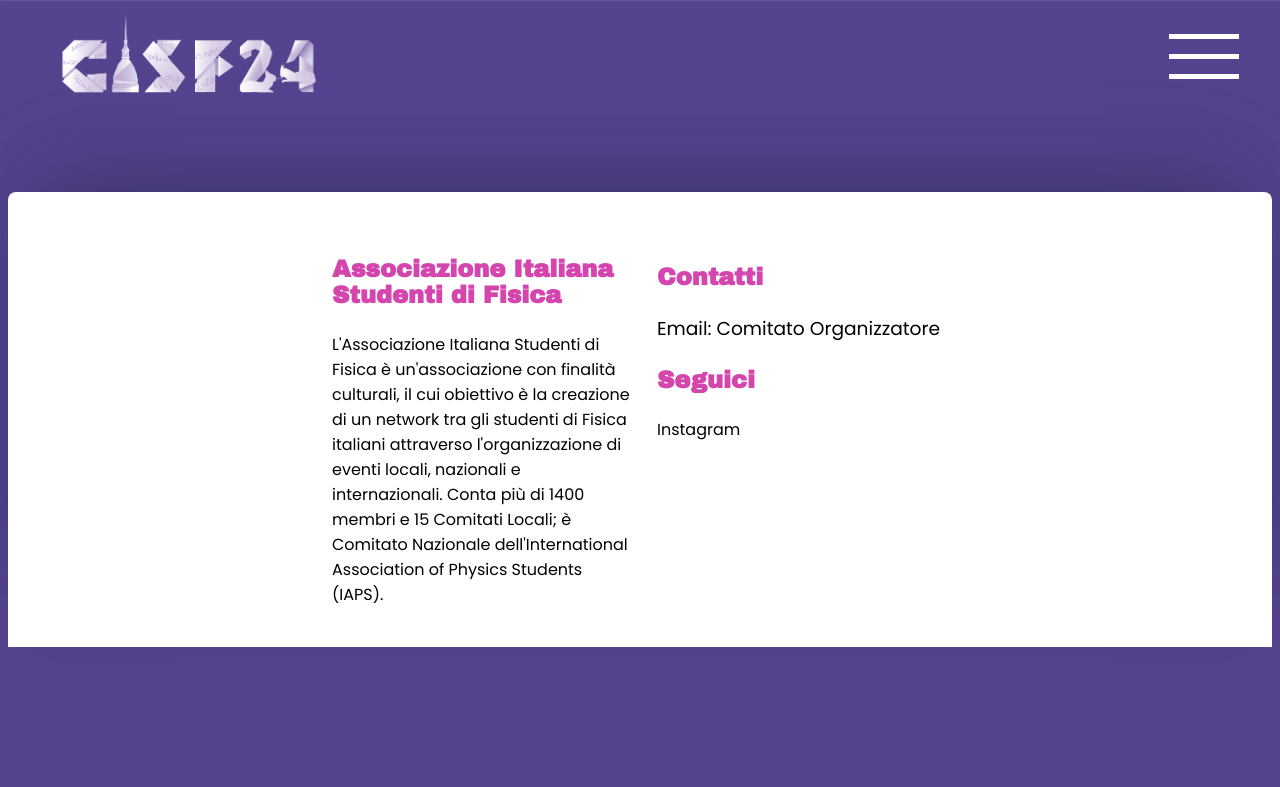
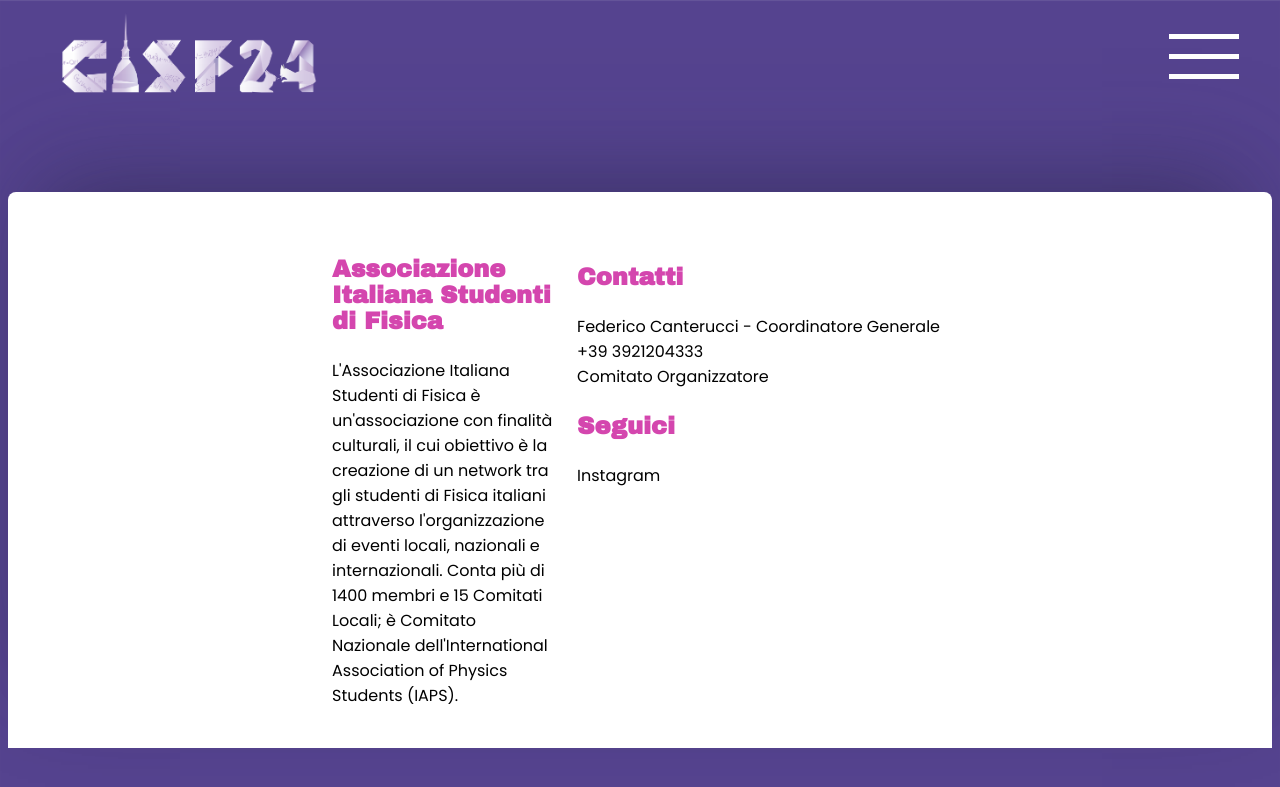
Before and after one commit to ai-sf/cisf24, a Jekyll site: the page built from attivita.html, in a window 1280 px wide. Shown: the top 787 px of the page. Built offline with Jekyll 4.4.1, drawn with Linux system fonts in a browser that asks for light colours; nearby versions of some CDN libraries; a script that is not in the unit is left out.

Commit message:
Update footer.html

```diff
--- a/_includes/footer.html
+++ b/_includes/footer.html
@@ -12,7 +12,11 @@
 
 
 	<h3>Contatti</h3>
-	<p>Email: <a href="mailto:cisf24@ai-sf.it">Comitato Organizzatore</a>
+	Federico Canterucci - Coordinatore Generale
+	<br>
+	+39 3921204333
+	<br>
+	<a href="mailto:cisf24@ai-sf.it">Comitato Organizzatore</a>
 
 <h3>Seguici</h3>
 <a href="https://instagram.com/cisf_24">Instagram</a>
```
